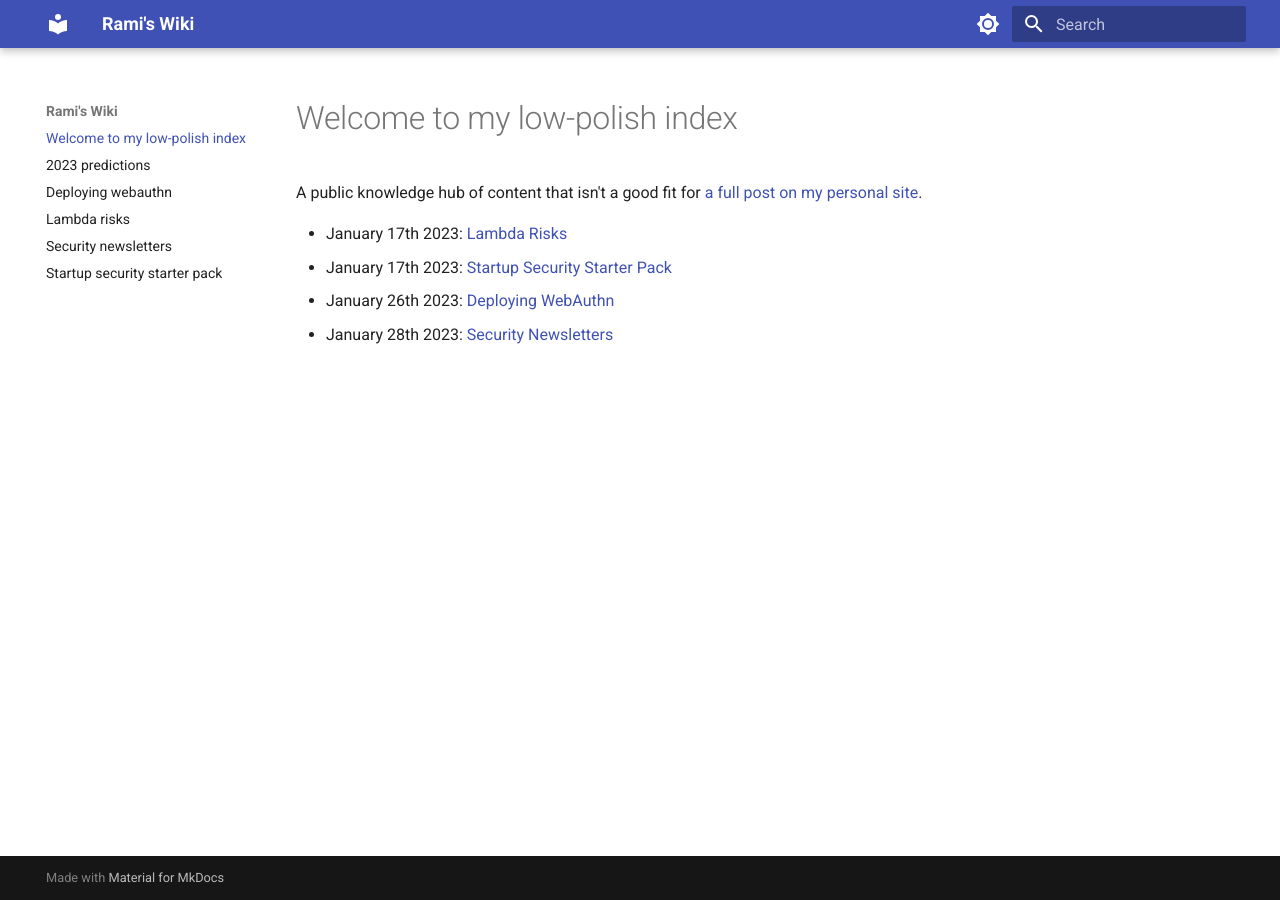
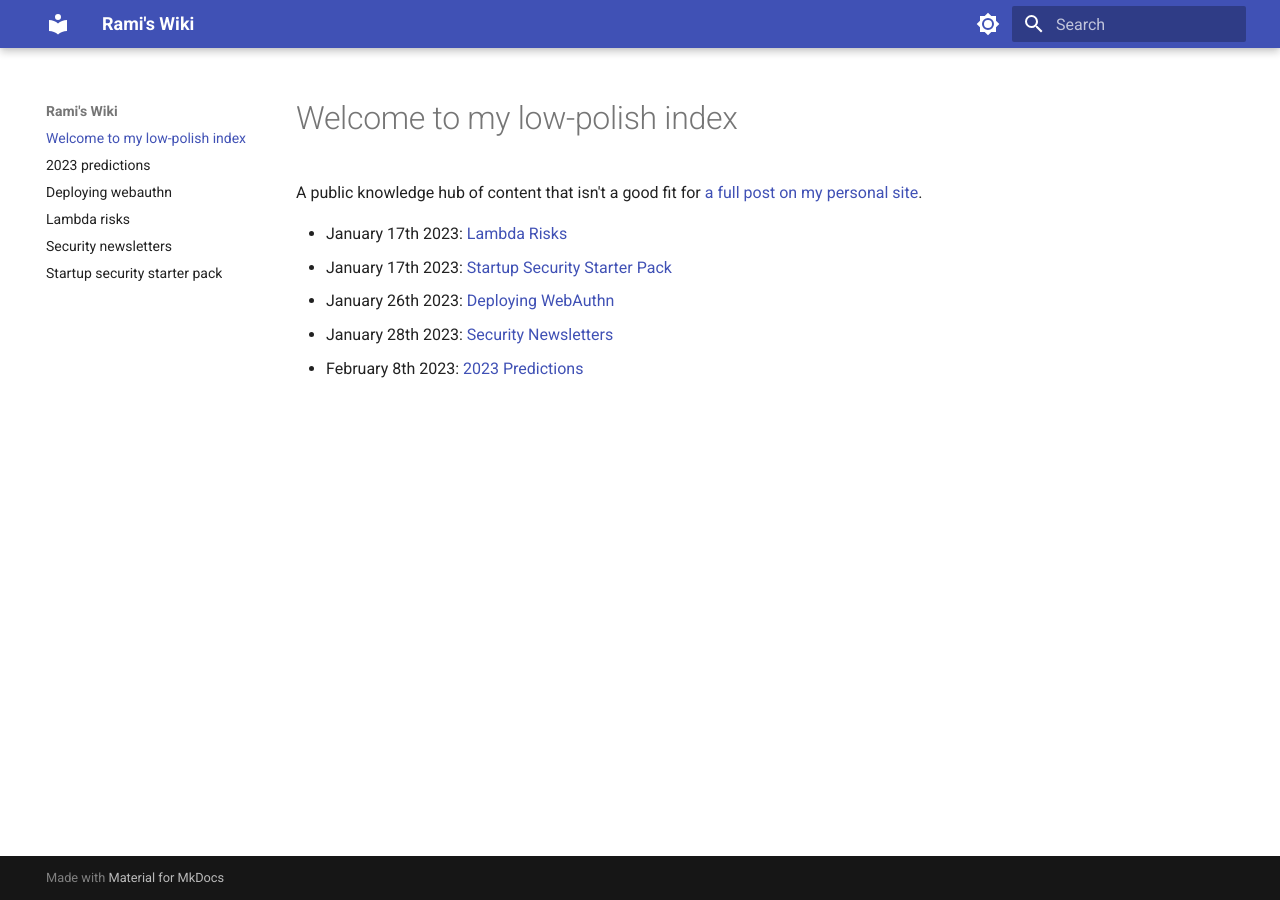
Before and after one commit to ramimac/wiki, an MkDocs documentation site: the page built from docs/index.md, in a window 1280 px wide. Built offline with MkDocs 1.6.1 and Material for MkDocs 9.7.7, drawn with Linux system fonts in a browser that asks for light colours.

Commit message:
update index

```diff
--- a/docs/index.md
+++ b/docs/index.md
@@ -6,3 +6,4 @@ A public knowledge hub of content that isn't a good fit for [a full post on my p
 * January 17th 2023: [Startup Security Starter Pack](startup-security-starter-pack.md)
 * January 26th 2023: [Deploying WebAuthn](deploying-webauthn.md)
 * January 28th 2023: [Security Newsletters](security-newsletters.md)
+* February 8th 2023: [2023 Predictions](2023-predictions.md)
```
